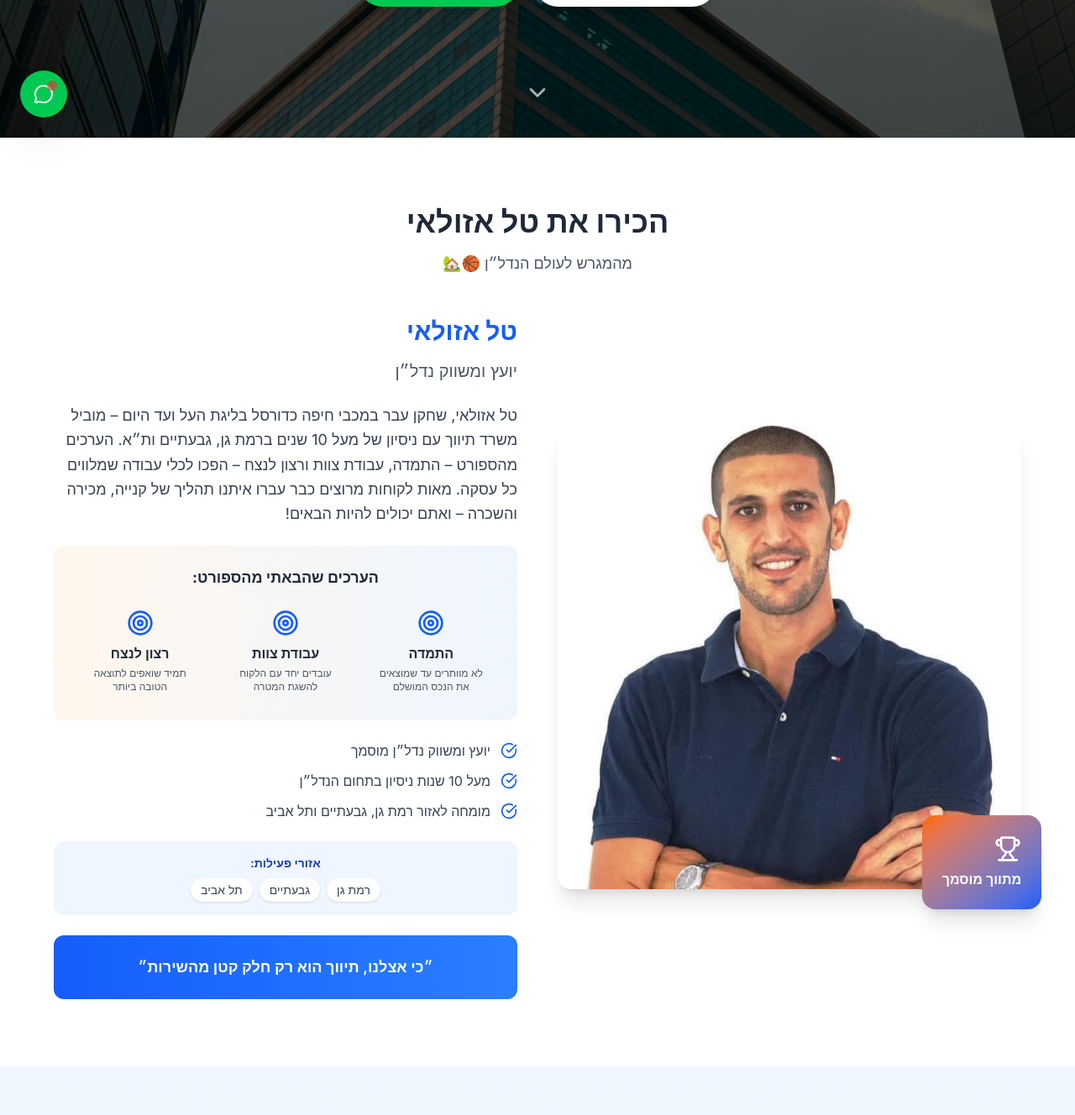
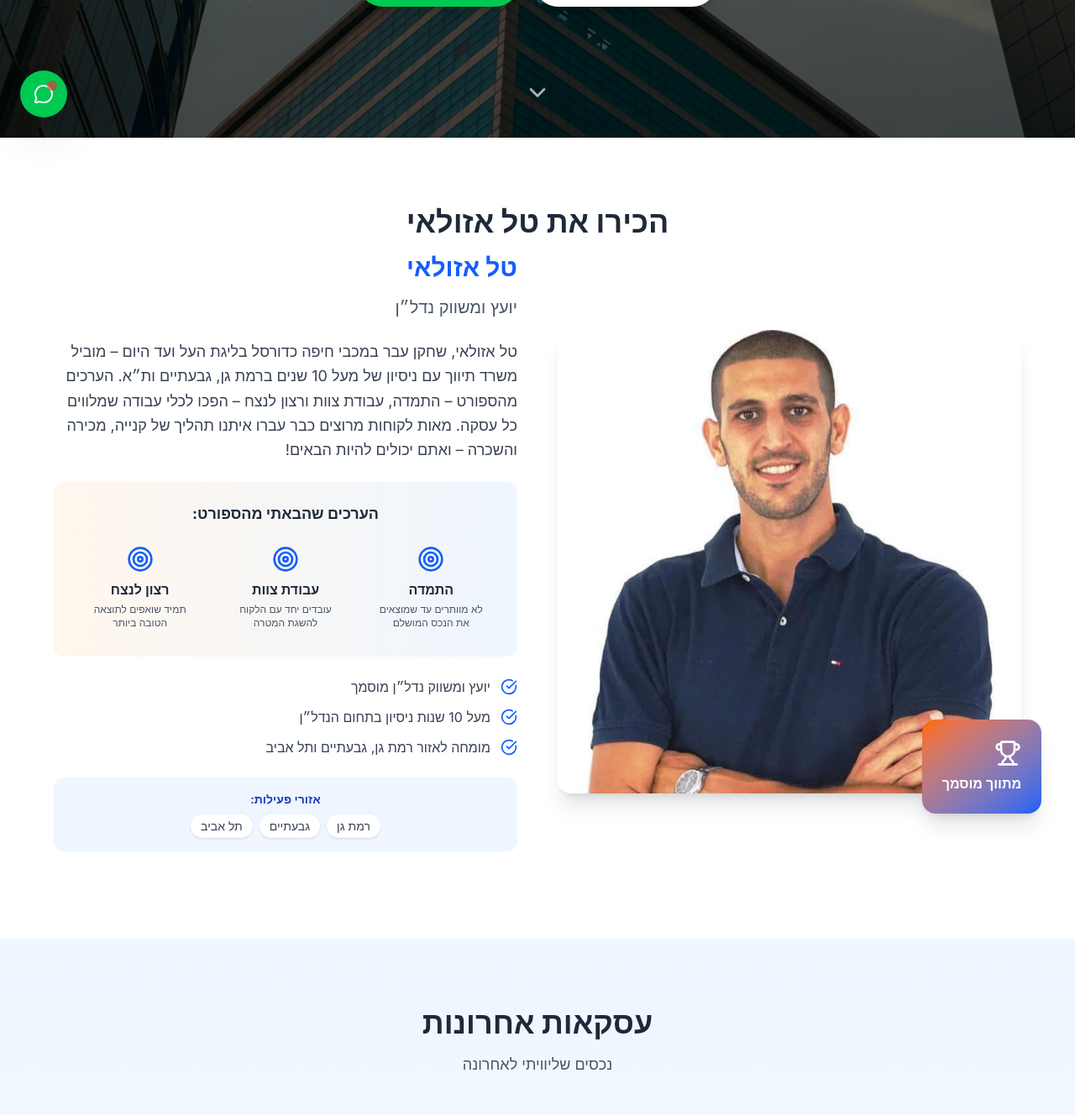
Before and after one commit to itayost/tal-nadlan, a Next.js app: page / in a window 1280 px wide. Shown: the part 636-1964 px from the top of the page at 84% size. Built offline with nearby package versions, Linux system fonts and the light colour scheme; grey boxes are pictures that could not be loaded.

Commit message:
Update About.tsx

```diff
--- a/src/components/sections/About.tsx
+++ b/src/components/sections/About.tsx
@@ -12,9 +12,6 @@ const About = () => {
         <h2 className="text-3xl md:text-4xl font-bold text-center mb-2 md:mb-4 text-gray-800">
           {agentInfo.aboutMe.title}
         </h2>
-        <p className="text-center text-gray-600 mb-8 md:mb-12 text-base md:text-lg">
-          מהמגרש לעולם הנדל״ן 🏀🏡
-        </p>
 
         {/* Mobile: Stack vertically | Desktop: Grid */}
         <div className="grid grid-cols-1 lg:grid-cols-2 gap-8 lg:gap-12 items-center max-w-6xl mx-auto">
@@ -102,13 +99,6 @@ const About = () => {
                 ))}
               </div>
             </div>
-
-            {/* Quote - Mobile Friendly */}
-            <div className="bg-gradient-to-r from-blue-600 to-blue-500 p-4 md:p-6 rounded-xl text-white">
-              <p className="font-semibold text-base md:text-lg text-center">
-                ״{agentInfo.quote}״
-              </p>
-            </div>
           </div>
         </div>
       </div>
```
